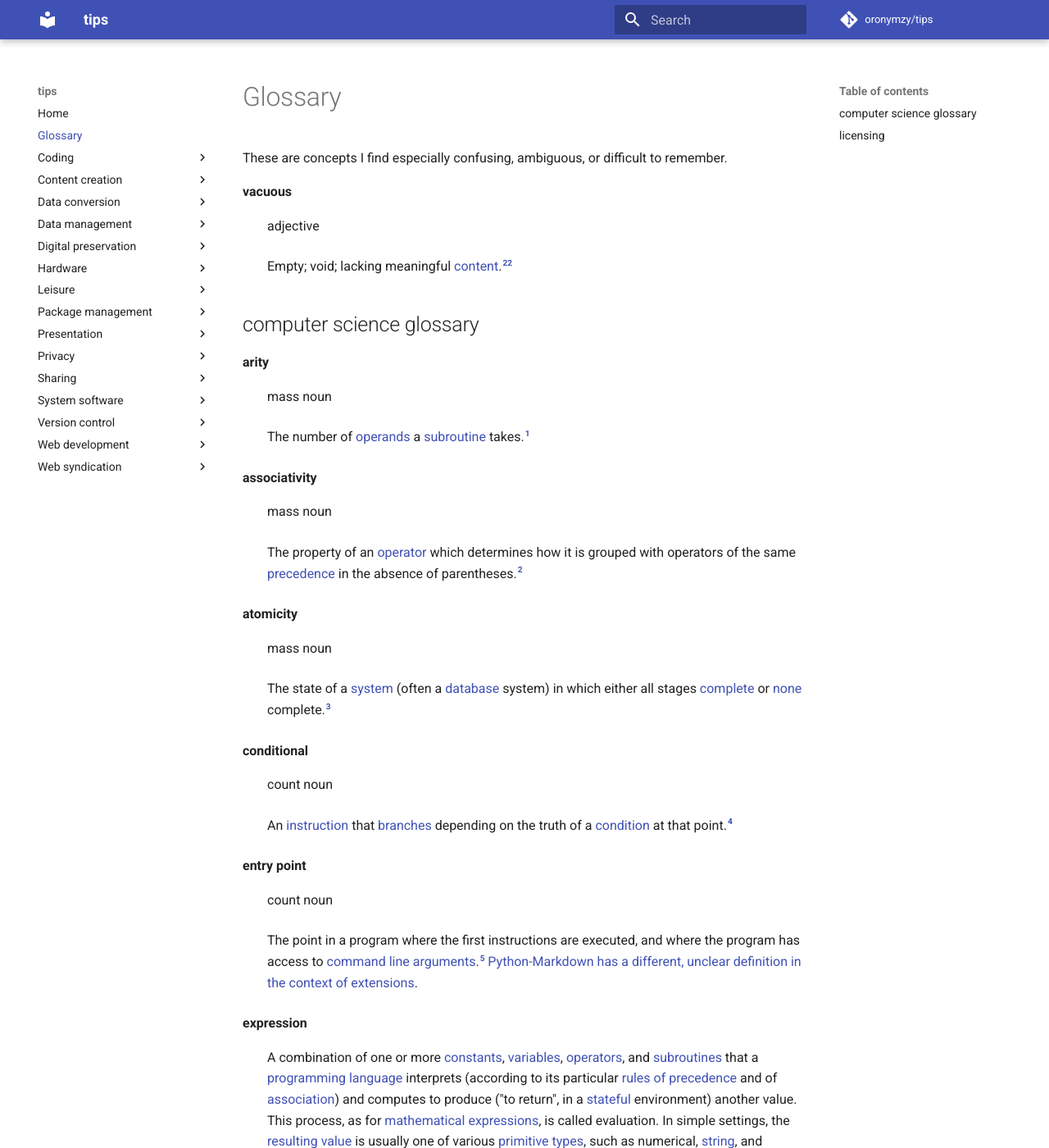
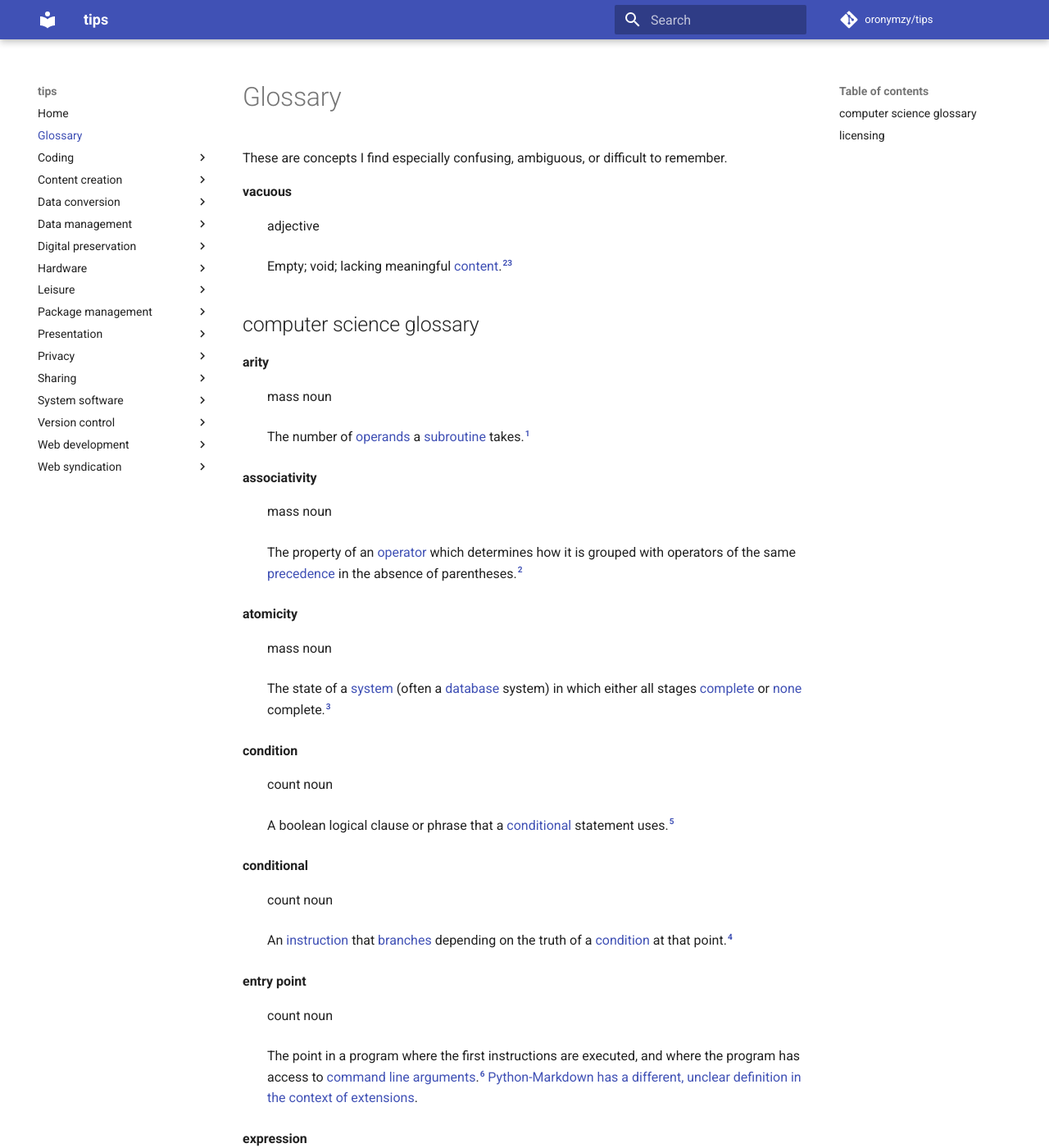
Before and after one commit to oronymzy/tips, an MkDocs documentation site: the page built from docs/glossry.md, in a window 1280 px wide and 1400 px high. Shown: the whole window at 82% size. Built offline with MkDocs 1.6.1 and Material for MkDocs 9.7.7, drawn with Linux system fonts in a browser that asks for light colours; comment, search, counter and statistics services are not loaded; some of the changed text lies outside the part shown.

Commit message:
Add 'condition' concept, add list items
Add 'condition' concept, with footnote.
Add 'Conditional (computer programming)'
and 'condition' unordered list items
with hyperlinks in 'licensing' section.
Change hyperlink.

```diff
--- a/docs/glossry.md
+++ b/docs/glossry.md
@@ -19,9 +19,13 @@ These are concepts I find especially confusing, ambiguous, or difficult to remem
 : mass noun
 : The state of a [system](https://en.wiktionary.org/wiki/system) (often a [database](https://en.wiktionary.org/wiki/database) system) in which either all stages [complete](https://en.wiktionary.org/wiki/complete) or [none](https://en.wiktionary.org/wiki/none) complete.[^atomicitydef-note1]
 
+**condition** {: #conditiondef }
+: count noun
+: A boolean logical clause or phrase that a [conditional](#conditionaldef) statement uses.[^conditiondef1]
+
 **conditional** {: #conditionaldef }
 : count noun
-: An [instruction](https://en.wiktionary.org/wiki/instruction) that [branches](https://en.wiktionary.org/wiki/branch) depending on the truth of a [condition](https://en.wiktionary.org/wiki/condition) at that point.[^conditionaldef1]
+: An [instruction](https://en.wiktionary.org/wiki/instruction) that [branches](https://en.wiktionary.org/wiki/branch) depending on the truth of a [condition](#conditiondef) at that point.[^conditionaldef1]
 
 **entry point** {: #entrypointdef }
 : count noun
@@ -91,6 +95,7 @@ These are concepts I find especially confusing, ambiguous, or difficult to remem
 ## licensing
 **Some rights reserved: [CC BY-SA 3.0](https://creativecommons.org/licenses/by-sa/3.0/).** Includes significant content from:
 
+- [Conditional (computer programming)](https://en.wikipedia.org/w/index.php?title=Conditional_(computer_programming)&oldid=881570939)
 - [Entry point](https://en.wikipedia.org/w/index.php?title=Entry_point&oldid=881544189)
 - [Expression (computer science)](https://en.wikipedia.org/w/index.php?title=Expression_(computer_science)&oldid=878391104)
 - [Literal (computer programming)](https://en.wikipedia.org/w/index.php?title=Literal_(computer_programming)&oldid=849448036)
@@ -107,6 +112,7 @@ on Wikipedia, with changes made, and:
 - [arity](https://en.wiktionary.org/w/index.php?title=arity&oldid=50758406)
 - [associativity](https://en.wiktionary.org/w/index.php?title=associativity&oldid=49893698)
 - [atomicity](https://en.wiktionary.org/w/index.php?title=atomicity&oldid=50343477)
+- [condition](https://en.wiktionary.org/w/index.php?title=condition&oldid=51410719)
 - [conditional](https://en.wiktionary.org/w/index.php?title=conditional&oldid=51276861)
 - [truncate](https://en.wiktionary.org/w/index.php?title=truncate&oldid=51196049)
 - [vacuous](https://en.wiktionary.org/w/index.php?title=vacuous&oldid=47613271)
```
Also changed, not shown: other parts of docs/glossry.md (+1 -0 lines).
